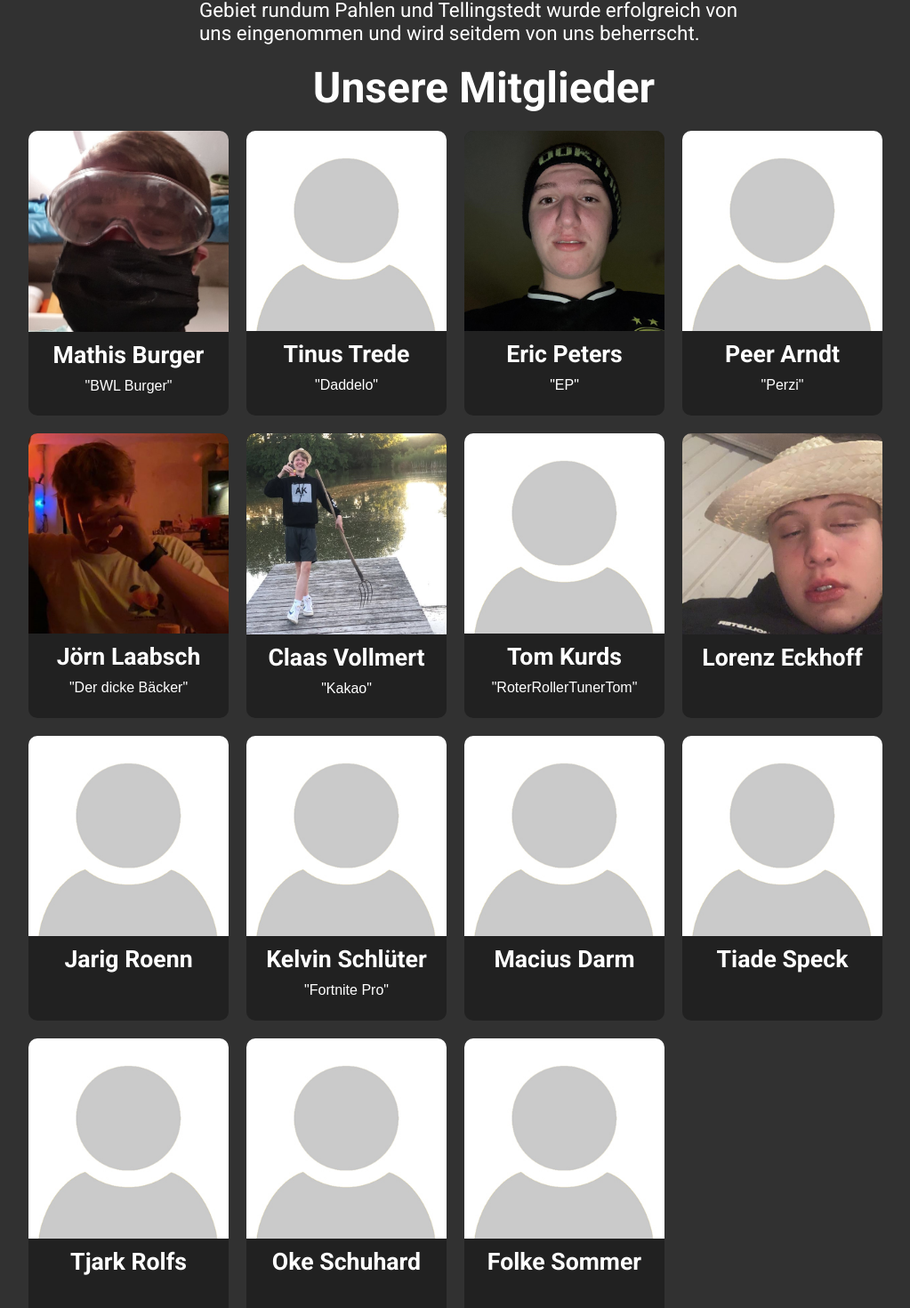
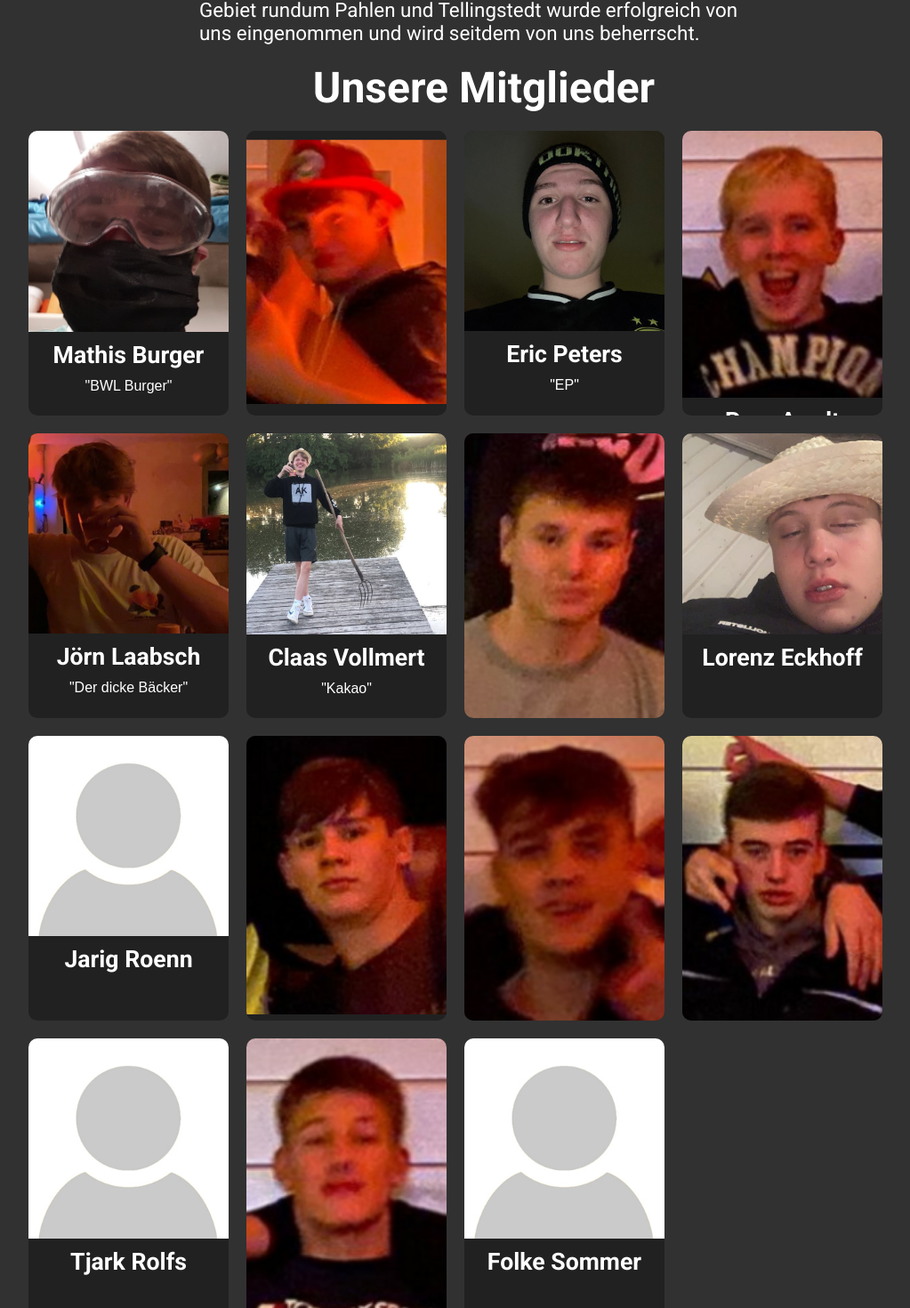
Before and after one commit to MathisBurger/wuelstephan-web, a Next.js app: page / in a window 1280 px wide. Shown: the part 847-2317 px from the top of the page at 89% size, without its empty margins (96-1119 px from the left). Built offline with nearby package versions, Linux system fonts and the light colour scheme.

Commit message:
Update MemberComponent.tsx

```diff
--- a/components/MemberComponent.tsx
+++ b/components/MemberComponent.tsx
@@ -11,7 +11,7 @@ const MemberComponent = ()  => {
             nickname: 'BWL Burger'
         },
         {
-            imgUrl: '/member/default.jpg',
+            imgUrl: '/member/tinos.png',
             name: 'Tinus Trede',
             nickname: 'Daddelo'
         },
@@ -21,7 +21,7 @@ const MemberComponent = ()  => {
             nickname: 'EP'
         },
         {
-            imgUrl: '/member/default.jpg',
+            imgUrl: '/member/per.png',
             name: 'Peer Arndt',
             nickname: 'Perzi'
         },
@@ -36,7 +36,7 @@ const MemberComponent = ()  => {
             nickname: 'Kakao'
         },
         {
-            imgUrl: '/member/default.jpg',
+            imgUrl: '/member/tom.png',
             name: 'Tom Kurds',
             nickname: 'RoterRollerTunerTom'
         },
@@ -51,17 +51,17 @@ const MemberComponent = ()  => {
             nickname: ''
         },
         {
-            imgUrl: '/member/default.jpg',
+            imgUrl: '/member/kelvin.png',
             name: 'Kelvin Schlüter',
             nickname: 'Fortnite Pro'
         },
         {
-            imgUrl: '/member/default.jpg',
+            imgUrl: '/member/maci.png',
             name: 'Macius Darm',
             nickname: ''
         },
         {
-            imgUrl: '/member/default.jpg',
+            imgUrl: '/member/tiade.png',
             name: 'Tiade Speck',
             nickname: ''
         },
@@ -71,7 +71,7 @@ const MemberComponent = ()  => {
             nickname: ''
         },
         {
-            imgUrl: '/member/default.jpg',
+            imgUrl: '/member/oke.png',
             name: 'Oke Schuhard',
             nickname: ''
         },
```
